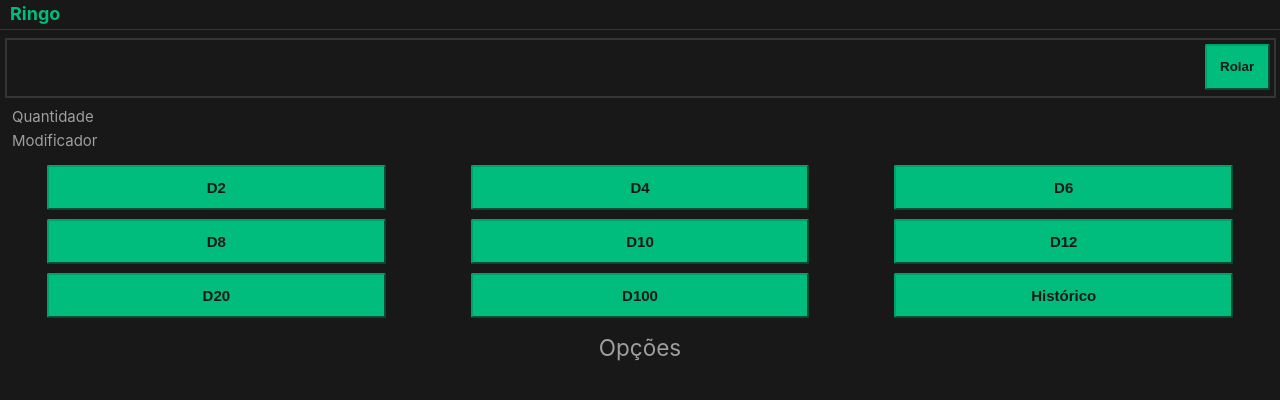
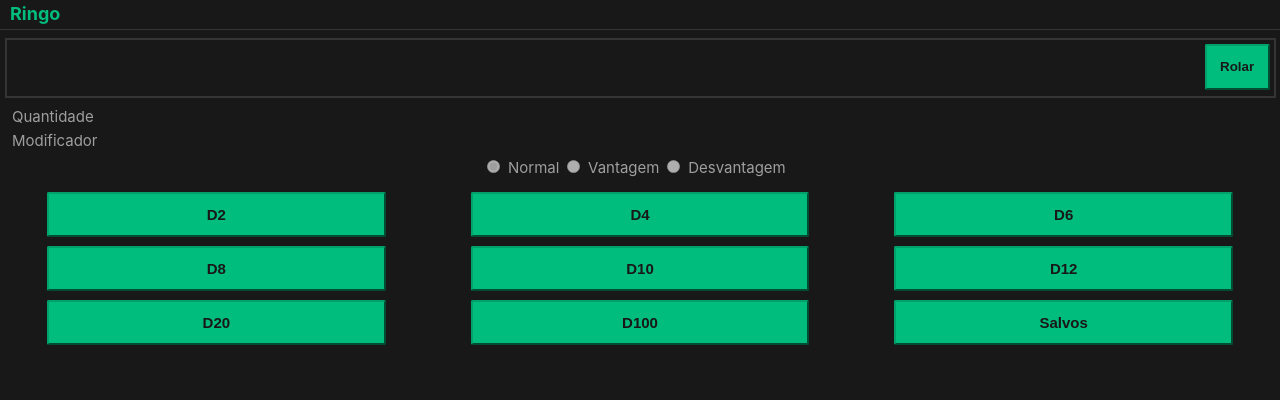
Before and after one commit to ferreira-tb/ringo, a Vue app: page /dice in a window 1280 px wide. Shown: the top 400 px of the page. Built offline with nearby package versions, Linux system fonts and the light colour scheme.

Commit message:
diceHistory proxy

```diff
--- a/index.d.ts
+++ b/index.d.ts
@@ -195,6 +195,8 @@ type WeaponProps =
     | 'Versátil';
 
 ////// OUTROS
+type DiceRollType = 'normal' | 'vantagem' | 'desvantagem';
+
 type StandardTableContent = {
     th: string[]
     tr: string[][]
--- /dev/null
+++ b/src/components/dice/DiceHistory.vue
@@ -0,0 +1,30 @@
+<script setup lang="ts">
+import type { DiceRoll } from '@/objects.js';
+
+defineProps<{
+    diceHistory: DiceRoll[]
+}>();
+</script>
+
+<template>
+    <section class="history-area">
+        <h2>Histórico</h2>
+        <TransitionGroup name="fade">
+            <div v-for="dice of diceHistory" :key="dice.date">
+                <span>{{ `${dice.text} = ${dice.finalResult}` }}</span>
+            </div>
+        </TransitionGroup>
+    </section>
+</template>
+
+<style scoped>
+.history-area h2 {
+    margin-top: 0.5em;
+    text-align: center;
+}
+
+.history-area div {
+    margin-left: 0.5em;
+    margin-right: 0.5em;
+}
+</style>
--- /dev/null
+++ b/src/components/dice/SavedRolls.vue
@@ -0,0 +1,13 @@
+<script setup lang="ts">
+
+</script>
+
+<template>
+    <div>
+
+    </div>
+</template>
+
+<style scoped>
+
+</style>
--- a/src/helpers.ts
+++ b/src/helpers.ts
@@ -1,4 +1,10 @@
 import { RingoError } from "@/error.js";
+
+export function generateDiceRollText(dice: number, amount: number, modToSum: number) {
+    let rollText = `${amount}D${dice}`;
+    if (modToSum > 0) rollText += ` + ${modToSum}`;
+    return rollText;
+};
 
 export function capitalize(word: string) {
     if (word.length === 0) throw new RingoError('A string está vazia.');
--- /dev/null
+++ b/src/objects.ts
@@ -0,0 +1,72 @@
+import { RingoError } from "@/error.js";
+import { generateDiceRollText } from "@/helpers.js";
+
+/** Representa uma combinação que foi rolada. */
+export class EachDiceRoll {
+    /** Tipo da rolagem. */
+    readonly type: DiceRollType
+    /** Valor da rolagem. */
+    readonly value: number
+    /** Outro valor para a rolagem. Apenas usado caso o tipo da rolagem não seja normal. */
+    readonly other: number | null
+
+    randomNumber(dice: number) {
+        return Math.floor(Math.random() * dice + 1);
+    };
+
+    constructor(dice: number, type: DiceRollType) {
+        this.type = type;
+        this.value = this.randomNumber(dice);
+        this.other = type === 'normal' ? null : this.randomNumber(dice);
+    };
+};
+
+export class DiceRoll {
+    /** Hora atual. */
+    readonly date = Date.now();
+    /** Tipo de dado. */
+    readonly dice: number;
+    /** Quantidade de dados. */
+    readonly amount: number;
+    /** Modificador que será somado ao resultado. */
+    readonly modToSum: number;
+    /** Valor total da jogada. */
+    readonly finalResult: number;
+    /** Descrição textual da jogada (sem o resultado). */
+    readonly text: string;
+    /** Tipo de jogada: normal, com vantagem ou com desvantagem. */
+    readonly type: DiceRollType;
+    /** Detalhes sobre a rolagem. */
+    readonly rolls: EachDiceRoll[] = [];
+
+    constructor(dice: number, amount: number, modToSum: number, type: DiceRollType) {
+        this.dice = dice;
+        this.amount = amount;
+        this.modToSum = modToSum;
+        this.text = generateDiceRollText(dice, amount, modToSum);
+        this.type = type;
+
+        let counter = 0;
+        while (counter < amount) {
+            counter++;
+            const thisRoll = new EachDiceRoll(dice, type);
+            this.rolls.push(thisRoll);
+        };
+
+        if (this.rolls.length === 0) throw new RingoError('Nenhum dado foi rolado.');
+       this.finalResult = this.rolls.reduce((accumulator, diceRoll) => {
+            const valueToUse = () => {
+                switch(type) {
+                    case 'normal':
+                        return diceRoll.value;
+                    case 'vantagem':
+                        return diceRoll.value > (diceRoll.other as number) ? diceRoll.value : diceRoll.other;
+                    case 'desvantagem':
+                        return diceRoll.value < (diceRoll.other as number) ? diceRoll.value : diceRoll.other;
+                };
+            };
+
+            return accumulator + (valueToUse() as number);
+        }, 0);
+    };
+};
--- a/src/router/index.ts
+++ b/src/router/index.ts
@@ -20,11 +20,6 @@ export const router = createRouter({
             component: () => import('@/views/DiceRoller.vue')
         },
         {
-            path: '/dice/history',
-            name: 'dice-history',
-            component: () => import('@/views/DiceHistory.vue')
-        },
-        {
             path: '/create/char',
             component: () => import('@/views/CreateCharacter.vue'),
             children: createCharRoutes
--- a/src/stores/dice.ts
+++ b/src/stores/dice.ts
@@ -1,7 +1,13 @@
 import { defineStore } from 'pinia';
+import type { DiceRoll } from '@/objects.js';
 
 export const useDiceStore = defineStore('dice', () => {
+    const diceHistory = new Proxy([], {
+        set(target, prop, value) {
+            while (target.length > 5) target.shift();
+            return Reflect.set(target, prop, value);
+        }
+    }) as DiceRoll[];
 
-
-    return { };
+    return { diceHistory };
 });
--- a/src/views/DiceHistory.vue
+++ /dev/null
@@ -1,15 +0,0 @@
-<script setup lang="ts">
-import { router } from '@/router/index.js';
-import Button from '@/components/Button.vue';
-
-</script>
-
-<template>
-    <main>
-        <Button text="Voltar" @click="router.push({ name: 'dice' })" />
-    </main>
-</template>
-
-<style scoped>
-
-</style>
--- a/src/views/DiceRoller.vue
+++ b/src/views/DiceRoller.vue
@@ -1,7 +1,14 @@
 <script setup lang="ts">
 import { computed, reactive, readonly, ref } from 'vue';
-import { router } from '@/router/index.js';
+import { useDiceStore } from '@/stores/dice.js';
+import { generateDiceRollText } from '@/helpers.js';
+import { DiceRoll } from '@/objects.js';
+import { RingoError } from '@/error.js';
+import DiceHistory from '@/components/dice/DiceHistory.vue';
+import SavedRolls from '@/components/dice/SavedRolls.vue';
 import Button from '@/components/Button.vue';
+
+const { diceHistory } = useDiceStore();
 
 const buttonStyle = reactive({
     width: '80%',
@@ -10,34 +17,64 @@ const buttonStyle = reactive({
     fontWeight: 550
 });
 
+/** Quantidade de lados dos dados. */
 const diceTypes = readonly([2, 4, 6, 8, 10, 12, 20, 100]);
+/** Dado escolhido pelo jogador. */
 const chosenDice = ref<number | null>(null);
+/** Quantidade de dados que serão rolados. */
 const diceAmount = ref<number>(1);
+/** Modificador que será somado ao resultado. */
 const modifier = ref<number>(0);
+/** Determina se a jogada será normal ou se aplicará vantagem ou desvantagem. */
+const rollType = ref<DiceRollType>('normal');
 
+/** Combinação a ser rolada. */
 const roll = computed(() => {
     if (chosenDice.value === null) return null;
+    return generateDiceRollText(chosenDice.value, diceAmount.value, modifier.value);
+});
 
-    let rollText = `${diceAmount.value}D${chosenDice.value}`;
-    if (modifier.value > 0) rollText += ` + ${modifier.value}`;
-    return rollText;
-});
+/** Alea iacta est. */
+function rollDice() {
+    if (chosenDice.value === null) throw new RingoError('Nenhum dado foi escolhido.');
+    const thisRoll = new DiceRoll(chosenDice.value, diceAmount.value, modifier.value, rollType.value);
+    diceHistory.push(thisRoll);
+};
 </script>
 
 <template>
-    <main>
+    <main class="dice-roller">
         <div class="result-area">
             <div class="result-text">
                 <Transition name="fade" mode="out-in">
                     <span v-if="roll" :key="roll">{{ roll }}</span>
                 </Transition>
             </div>
-            <Button class="roll-button" text="Rolar" />
+            <Button
+                class="roll-button"
+                text="Rolar"
+                :disabled="chosenDice === null"
+                @click="rollDice"
+            />
         </div>
 
         <div class="mod-area">
             <div>Quantidade</div>
             <div>Modificador</div>
+            <div class="radio-area">
+                <label>
+                    <input type="radio" value="normal" v-model="rollType" :disabled="chosenDice !== 20">
+                    Normal
+                </label>
+                <label>
+                    <input type="radio" value="vantagem" v-model="rollType" :disabled="chosenDice !== 20">
+                    Vantagem
+                </label>
+                <label>
+                    <input type="radio" value="desvantagem" v-model="rollType" :disabled="chosenDice !== 20">
+                    Desvantagem
+                </label>
+            </div>
         </div>
 
         <div class="dice-area">
@@ -50,19 +87,22 @@ const roll = computed(() => {
             />
 
             <Button
-                text="Histórico"
+                text="Salvos"
                 :style="buttonStyle"
-                @click="router.push({ name: 'dice-history' })"
             />
         </div>
 
-        <div class="options-area">
-            <h2>Opções</h2>
-        </div>
+        <Transition name="fade" mode="out-in">
+            <DiceHistory v-if="diceHistory.length > 0" :diceHistory="diceHistory" />
+        </Transition>
     </main>
 </template>
 
 <style scoped>
+.dice-roller {
+    user-select: none;
+}
+
 .result-area {
     display: flex;
     align-content: center;
@@ -88,14 +128,23 @@ const roll = computed(() => {
     margin: 0.5em;
 }
 
+.radio-area {
+    display: flex;
+    justify-content: center;
+    padding-top: 0.2em;
+}
+
+.radio-area label {
+    margin-right: 0.5em;
+}
+
+.radio-area input[type="radio"]{
+    margin-right: 0.3em;
+}
+
 .dice-area {
     display: grid;
     grid-template-columns: repeat(3, 1fr);
     justify-items: center;
 }
-
-.options-area {
-    margin-top: 0.5em;
-    text-align: center;
-}
 </style>
```
Also changed, not shown: src/components/dice/ResultModal.vue (added, +13 -0 lines).
